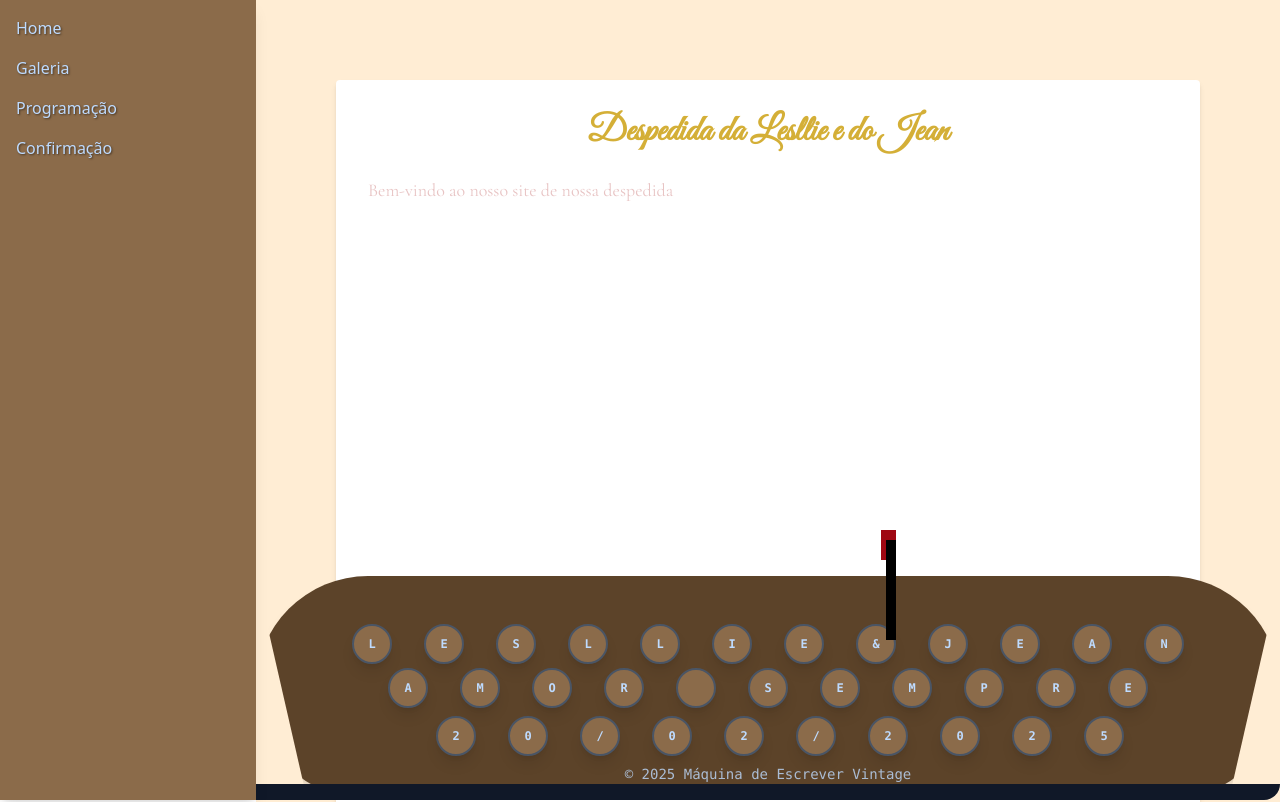
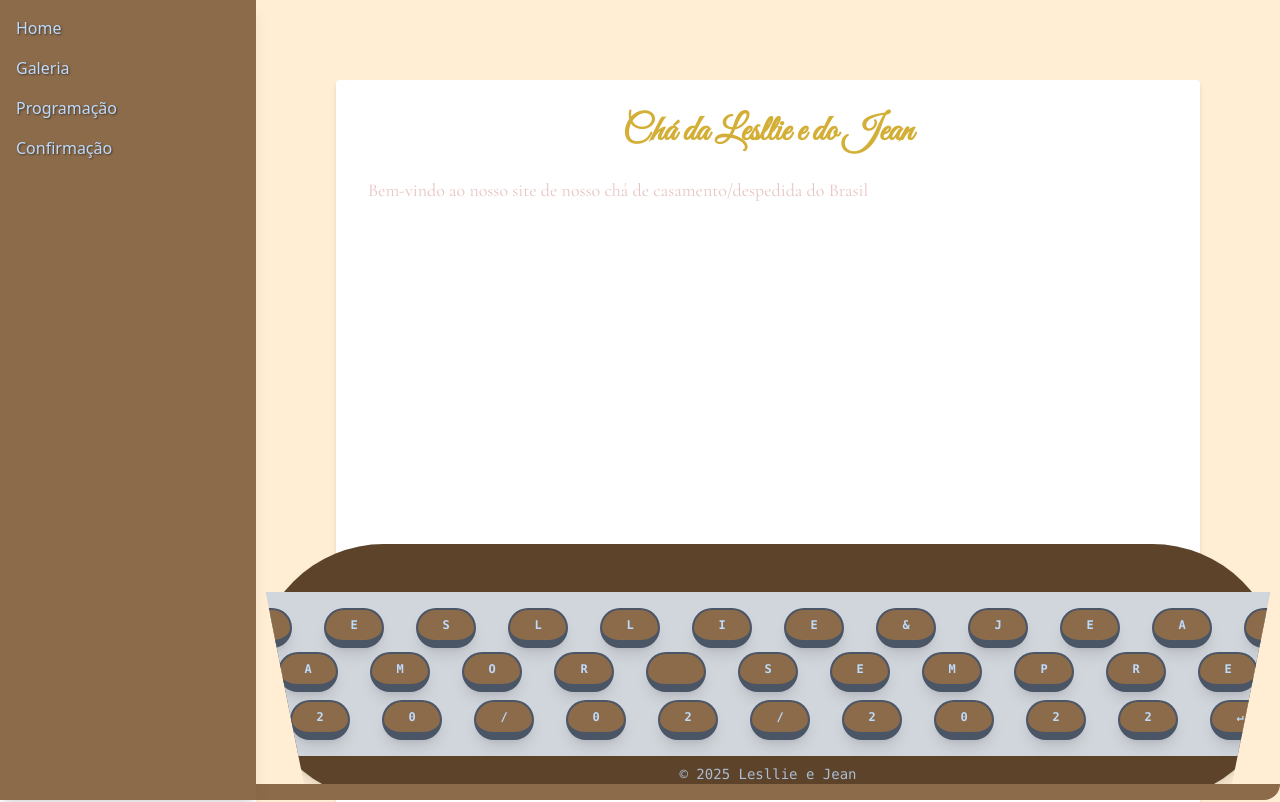
Before and after one commit to zitchu/despedida, a React (Vite) app: page / in a window 1280 px wide. Shown: the top 802 px of the page. Built offline with nearby package versions, Linux system fonts and the light colour scheme.

Commit message:
som das teclas

```diff
--- a/src/components/footer/Footer.jsx
+++ b/src/components/footer/Footer.jsx
@@ -1,27 +1,53 @@
-import React from "react";
+import React, { useEffect, useRef } from "react";
+import teclaSound from "../../assets/tecla.mp3";
+
+// Hook personalizado para o som
+const useSound = (soundFile) => {
+  const audioRef = useRef(null);
+
+  useEffect(() => {
+    audioRef.current = new Audio(soundFile);
+    audioRef.current.preload = 'auto';
+
+    return () => {
+      if (audioRef.current) {
+        audioRef.current.pause();
+        audioRef.current = null;
+      }
+    };
+  }, [soundFile]);
+
+  const playSound = () => {
+    if (audioRef.current) {
+      audioRef.current.currentTime = 0;
+      audioRef.current.volume = 0.3;
+      audioRef.current.play().catch(e => console.log("Erro ao reproduzir som:", e));
+    }
+  };
+
+  return playSound;
+};
 
 const Footer = () => {
+  const playSound = useSound(teclaSound);
 
   const keyRows = [
     ["L", "E", "S", "L", "L", "I", "E", "&", "J", "E", "A", "N"],
     ["A", "M", "O", "R", " ", "S", "E", "M", "P", "R", "E"],
-    ["2", "0", "/", "0", "2", "/", "2", "0", "2", "5"],
+    ["2", "0", "/", "0", "2", "/", "2", "0", "2", "2", "↵"],
   ];
 
   return (
     <footer className="fixed w-full bottom-0 left-0 md:pl-64">
-      <div className="bg-red-800 w-[15px] h-[30px] fixed bottom-[30%] right-[30%] z-30 overflow-visible"></div>
-      <div className="bg-black w-[10px] h-[100px] fixed bottom-[20%] right-[30%] z-30 overflow-visible"></div>
       {/* Corpo trapezoidal */}
-      <div className="bg-marrom-escuro text-blue-200 pt-12 pb-4 px-10 clip-trapezoid rounded-full shadow-lg">
+      <div className="bg-marrom-escuro text-blue-200 pt-12 pb-4 px-10 clip-trapezoid rounded-full shadow-lg flex justify-center items-center flex-col">
         {/* Container dos botões (centralizado) */}
-        <div className="flex flex-col items-center gap-1 mb-2">
+        <div className="flex flex-col items-center justify-end p-4 px-6 gap-1 mb-2 bg-gray-300 rounded-4xl w-fit">
           {keyRows.map((row, rowIndex) => (
             <div
               key={rowIndex}
-              className="flex justify-center gap-8"
+              className="flex justify-center gap-8 w-full"
               style={{
-                // Ajuste de margem para fileiras maiores/centralização
                 marginLeft: rowIndex === 2 ? "1.5rem" : "0"
               }}
             >
@@ -29,12 +55,14 @@ const Footer = () => {
                 <button
                   key={`${rowIndex}-${keyIndex}`}
                   className={`
-                    w-10 h-10 bg-marrom-medio rounded-full border-2 border-gray-600
+                    w-15 h-10 bg-marrom-medio rounded-full border-2 border-gray-600 border-b-8
                     flex items-center justify-center text-xs font-mono shadow-lg font-extrabold
                     hover:bg-yellow-500 hover:text-gray-900 transition-all duration-200
-                    ${rowIndex === 2 ? "mt-1" : ""} // Ajuste vertical para a terceira fileira
+                    active:border-b-2 active:translate-y-1
+                    ${rowIndex === 2 ? "mt-1" : ""}
                   `}
                   aria-label={`Tecla ${keyContent}`}
+                  onClick={playSound}
                 >
                   {keyContent}
                 </button>
@@ -46,13 +74,13 @@ const Footer = () => {
         {/* Texto do footer */}
         <div className="text-center max-w-4xl mx-auto">
           <p className="font-mono text-sm opacity-80">
-            © {new Date().getFullYear()} Máquina de Escrever Vintage
+            © {new Date().getFullYear()} Lesllie e Jean
           </p>
         </div>
       </div>
 
       {/* Detalhe abaulado */}
-      <div className="absolute bottom-0 left-0 w-full h-4 bg-gray-900 rounded-b-full"></div>
+      <div className="fixed bottom-0 w-full h-4 bg-marrom-medio rounded-b-full left-0 md:pl-64"></div>
     </footer>
   );
 };
--- a/src/pages/Home.jsx
+++ b/src/pages/Home.jsx
@@ -3,8 +3,8 @@ import React from "react";
 const Home = () => {
   return (
     <div className="min-h-screen p-8 bg-white rounded shadow-md">
-      <h1 className="text-2xl md:text-4xl font-bold fonte-titulos dourado mb-6 shadow-text text-center">Despedida da Lesllie e do Jean</h1>
-      <p className="text-md md:text-lg rosa-poeira fonte-elegante shadow-text">Bem-vindo ao nosso site de nossa despedida</p>
+      <h1 className="text-2xl md:text-4xl font-bold fonte-titulos dourado mb-6 shadow-text text-center">Chá  da Lesllie e do Jean</h1>
+      <p className="text-md md:text-lg rosa-poeira fonte-elegante shadow-text">Bem-vindo ao nosso site de nosso chá de casamento/despedida do Brasil</p>
     </div>
   );
 };
```
Also changed, not shown: 1 other file (tests, documents, lock files or other folders).
